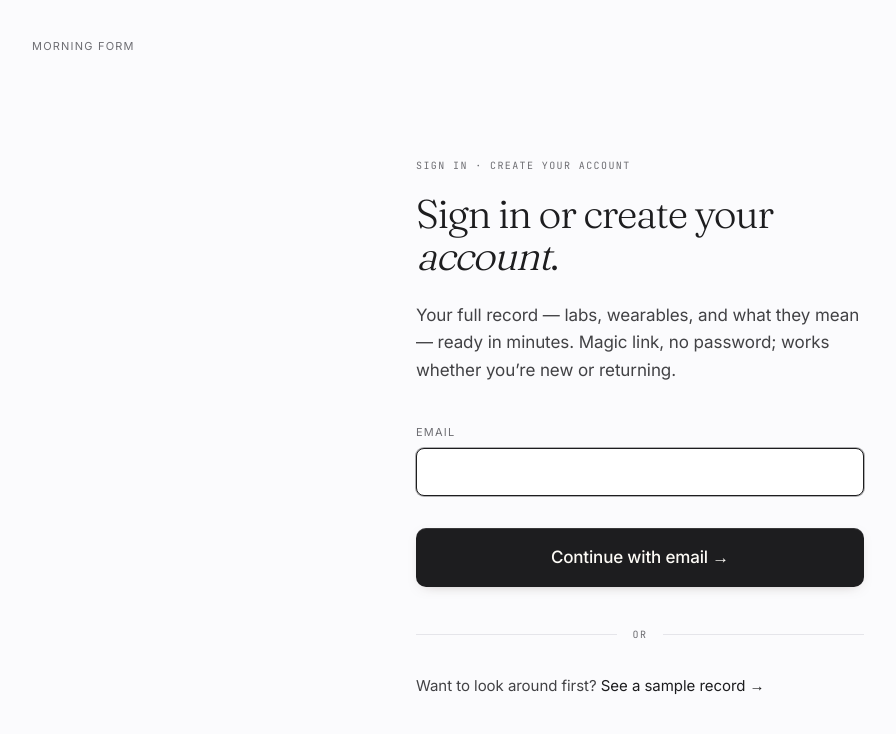
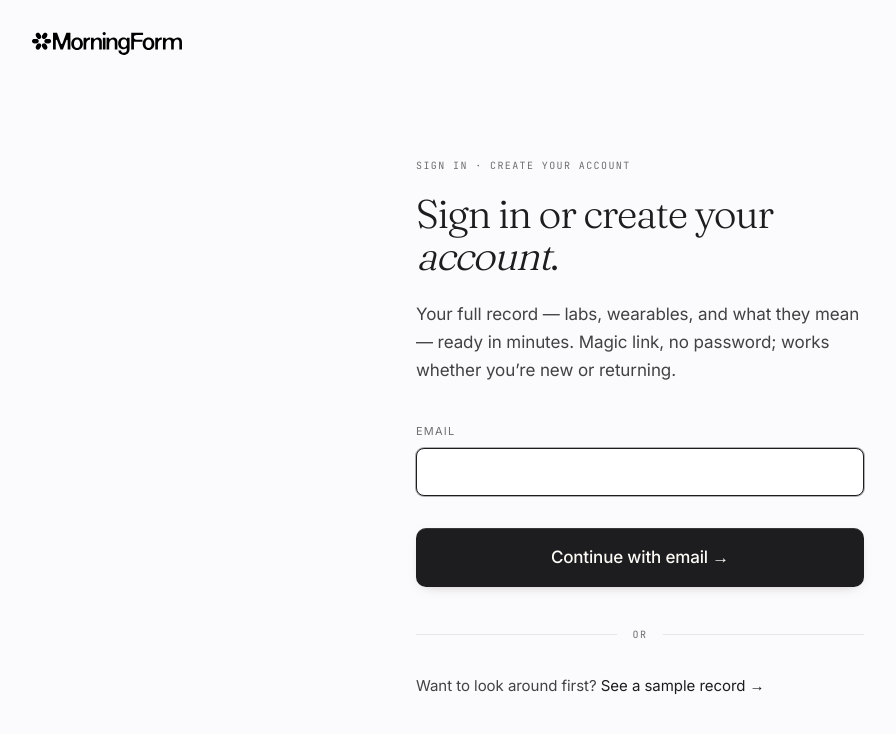
Before and after one commit to contactxyz-admin/morning-form, a Next.js app: page /sign-in in a window 1280 px wide. Shown: the top 734 px of the page, without its empty margins (0-896 px from the left). Built offline with nearby package versions, Linux system fonts and the light colour scheme.

Commit message:
fix: use Morning Form lockup in public chrome

```diff
--- a/src/app/(info)/layout.tsx
+++ b/src/app/(info)/layout.tsx
@@ -1,4 +1,5 @@
 import Link from 'next/link';
+import { LogoLockup } from '@/components/brand/logo-lockup';
 
 /**
  * Public info pages — /privacy, /safety, /contact. No auth, no session,
@@ -26,9 +27,10 @@ export default function InfoLayout({ children }: { children: React.ReactNode })
         <div className="max-w-3xl mx-auto">
           <Link
             href="/"
-            className="font-display font-light text-subheading -tracking-[0.02em] text-text-primary"
+            aria-label="Morning Form — home"
+            className="text-text-primary"
           >
-            Morning Form
+            <LogoLockup />
           </Link>
         </div>
       </header>
--- a/src/app/[market]/page.tsx
+++ b/src/app/[market]/page.tsx
@@ -1,6 +1,7 @@
 import Link from 'next/link';
 import { notFound } from 'next/navigation';
 import { Button } from '@/components/ui/button';
+import { LogoLockup } from '@/components/brand/logo-lockup';
 import { ActionIllustration } from '@/components/marketing/illustrations/action-illustration';
 import { ReadIllustration } from '@/components/marketing/illustrations/read-illustration';
 import { TrendIllustration } from '@/components/marketing/illustrations/trend-illustration';
@@ -58,15 +59,15 @@ export default function LandingPage({ params }: MarketHomeProps) {
   return (
     <div className="min-h-screen bg-bg">
       <TrackMount event={FUNNEL_EVENTS.LANDING_VIEWED} properties={{ market }} />
-      {/* Header — text-only wordmark + mono-uppercase tabs, matching the
+      {/* Header — brand lockup + mono-uppercase tabs, matching the
           /demo branding voice. */}
       <header className="px-6 sm:px-10 lg:px-16 pt-7 pb-4 flex items-center justify-between max-w-[1400px] mx-auto">
         <Link
           href={`/${market}`}
           aria-label="Morning Form — home"
-          className="font-display font-light text-subheading -tracking-[0.02em] text-text-primary"
+          className="text-text-primary"
         >
-          Morning Form
+          <LogoLockup />
         </Link>
         <nav className="hidden sm:flex items-center gap-6">
           {[{ label: 'Testing', href: `/${market}/testing` }, ...NAV_LINKS].map((t) => (
@@ -375,14 +376,15 @@ export default function LandingPage({ params }: MarketHomeProps) {
         </div>
       </section>
 
-      {/* Footer — text-only wordmark, mono-uppercase nav. */}
+      {/* Footer — brand lockup, mono-uppercase nav. */}
       <footer className="px-6 sm:px-10 lg:px-16 py-16 border-t border-border max-w-[1400px] mx-auto">
         <div className="flex flex-col sm:flex-row sm:items-end sm:justify-between gap-10">
           <Link
             href={`/${market}`}
-            className="font-display font-light text-heading -tracking-[0.02em] text-text-primary"
+            aria-label="Morning Form — home"
+            className="text-text-primary"
           >
-            Morning Form
+            <LogoLockup imageClassName="w-[188px]" textClassName="text-heading" />
           </Link>
           <div className="flex flex-col gap-3 sm:items-end">
             <div className="flex flex-wrap gap-7">
--- a/src/app/[market]/testing/page.tsx
+++ b/src/app/[market]/testing/page.tsx
@@ -2,6 +2,7 @@ import type { Metadata } from 'next';
 import Link from 'next/link';
 import { notFound } from 'next/navigation';
 import { Button } from '@/components/ui/button';
+import { LogoLockup } from '@/components/brand/logo-lockup';
 import { FaqBlock } from '@/components/marketing/faq-block';
 import { RecordPreview } from '@/components/marketing/record-preview';
 import { TestingVisual } from '@/components/marketing/testing-visual';
@@ -142,15 +143,15 @@ export default function TestingPage({ params }: TestingPageProps) {
       />
       <FaqPage entries={TESTING_FAQ.entries} />
 
-      {/* Header — text-only wordmark + mono-uppercase tabs, matching the
+      {/* Header — brand lockup + mono-uppercase tabs, matching the
           market homepage. */}
       <header className="px-6 sm:px-10 lg:px-16 pt-7 pb-4 flex items-center justify-between max-w-[1400px] mx-auto">
         <Link
           href={`/${market}`}
           aria-label="Morning Form — home"
-          className="font-display font-light text-subheading -tracking-[0.02em] text-text-primary"
+          className="text-text-primary"
         >
-          Morning Form
+          <LogoLockup />
         </Link>
         <nav className="hidden sm:flex items-center gap-6">
           <Link href="#ways" className={NAV_LINK_CLASS}>Two ways to test</Link>
@@ -449,14 +450,15 @@ export default function TestingPage({ params }: TestingPageProps) {
         </section>
       </main>
 
-      {/* Footer — text-only wordmark, mono-uppercase nav. */}
+      {/* Footer — brand lockup, mono-uppercase nav. */}
       <footer className="px-6 sm:px-10 lg:px-16 py-16 border-t border-border max-w-[1400px] mx-auto">
         <div className="flex flex-col sm:flex-row sm:items-end sm:justify-between gap-10">
           <Link
             href={`/${market}`}
-            className="font-display font-light text-heading -tracking-[0.02em] text-text-primary"
+            aria-label="Morning Form — home"
+            className="text-text-primary"
           >
-            Morning Form
+            <LogoLockup imageClassName="w-[188px]" textClassName="text-heading" />
           </Link>
           <div className="flex flex-col gap-3 sm:items-end">
             <div className="flex flex-wrap gap-7">
--- a/src/app/demo/layout.tsx
+++ b/src/app/demo/layout.tsx
@@ -1,5 +1,6 @@
 import type { Metadata } from 'next';
 import Link from 'next/link';
+import { LogoLockup } from '@/components/brand/logo-lockup';
 import { DemoTab } from '@/components/demo/demo-tab';
 import { TrackMount } from '@/lib/funnel/track-mount';
 import { FUNNEL_EVENTS } from '@/lib/funnel/event';
@@ -37,9 +38,10 @@ export default function DemoLayout({ children }: { children: React.ReactNode })
         <div className="max-w-3xl mx-auto flex items-center justify-between">
           <Link
             href="/demo"
-            className="font-display font-light text-subheading -tracking-[0.02em] text-text-primary"
+            aria-label="Morning Form — demo"
+            className="text-text-primary"
           >
-            Morning Form
+            <LogoLockup />
           </Link>
           <span className="font-mono text-[10px] uppercase tracking-[0.14em] text-text-tertiary">
             Synthetic demo
--- a/src/app/sign-in/page.tsx
+++ b/src/app/sign-in/page.tsx
@@ -2,6 +2,7 @@
 
 import { useState } from 'react';
 import Link from 'next/link';
+import { LogoLockup } from '@/components/brand/logo-lockup';
 import { Button } from '@/components/ui/button';
 import { Input } from '@/components/ui/input';
 import { track } from '@/lib/funnel/track';
@@ -83,9 +84,13 @@ export default function SignInPage() {
       <header className="px-5 sm:px-8 pt-8">
         <Link
           href="/"
-          className="text-label uppercase text-text-tertiary hover:text-text-primary transition-colors"
+          aria-label="Morning Form — home"
+          className="text-text-primary"
         >
-          Morning Form
+          <LogoLockup
+            imageClassName="w-[150px]"
+            textClassName="font-sans text-label font-normal uppercase tracking-[0.14em] text-text-tertiary"
+          />
         </Link>
       </header>
 
--- /dev/null
+++ b/src/components/brand/logo-lockup.tsx
@@ -0,0 +1,29 @@
+import Image from 'next/image';
+import { cn } from '@/lib/utils';
+
+interface LogoLockupProps {
+  imageClassName?: string;
+  textClassName?: string;
+}
+
+export function LogoLockup({ imageClassName, textClassName }: LogoLockupProps) {
+  return (
+    <>
+      <Image
+        src="/brand/morningform-horizontal-lockup-black.svg"
+        alt="Morning Form"
+        width={1420}
+        height={219}
+        className={cn('hidden h-auto w-[164px] sm:block', imageClassName)}
+      />
+      <span
+        className={cn(
+          'font-display font-light text-subheading -tracking-[0.02em] text-text-primary sm:hidden',
+          textClassName,
+        )}
+      >
+        Morning Form
+      </span>
+    </>
+  );
+}
--- a/src/components/marketing/page-template.tsx
+++ b/src/components/marketing/page-template.tsx
@@ -1,4 +1,5 @@
 import Link from 'next/link';
+import { LogoLockup } from '@/components/brand/logo-lockup';
 import { CtaBlock } from './cta-block';
 import { HeroBlock } from './hero-block';
 import { FaqBlock } from './faq-block';
@@ -31,9 +32,9 @@ export function PageTemplate({ page }: PageTemplateProps) {
         <Link
           href={`/${page.market}`}
           aria-label="Morning Form — home"
-          className="font-display font-light text-subheading -tracking-[0.02em] text-text-primary"
+          className="text-text-primary"
         >
-          Morning Form
+          <LogoLockup />
         </Link>
         <nav className="hidden sm:flex items-center gap-6">
           <Link href={`/${page.market}`} className={NAV_LINK_CLASS}>Home</Link>
@@ -102,14 +103,15 @@ export function PageTemplate({ page }: PageTemplateProps) {
       </section>
       </main>
 
-      {/* Footer — text-only wordmark, mono-uppercase nav. */}
+      {/* Footer — brand lockup, mono-uppercase nav. */}
       <footer className="px-6 sm:px-10 lg:px-16 py-16 border-t border-border max-w-[1400px] mx-auto">
         <div className="flex flex-col sm:flex-row sm:items-end sm:justify-between gap-10">
           <Link
             href={`/${page.market}`}
-            className="font-display font-light text-heading -tracking-[0.02em] text-text-primary"
+            aria-label="Morning Form — home"
+            className="text-text-primary"
           >
-            Morning Form
+            <LogoLockup imageClassName="w-[188px]" textClassName="text-heading" />
           </Link>
           <div className="flex flex-col gap-3 sm:items-end">
             <div className="flex flex-wrap gap-7">
```
Also changed, not shown: public/brand/morningform-horizontal-lockup-black.svg (added).
